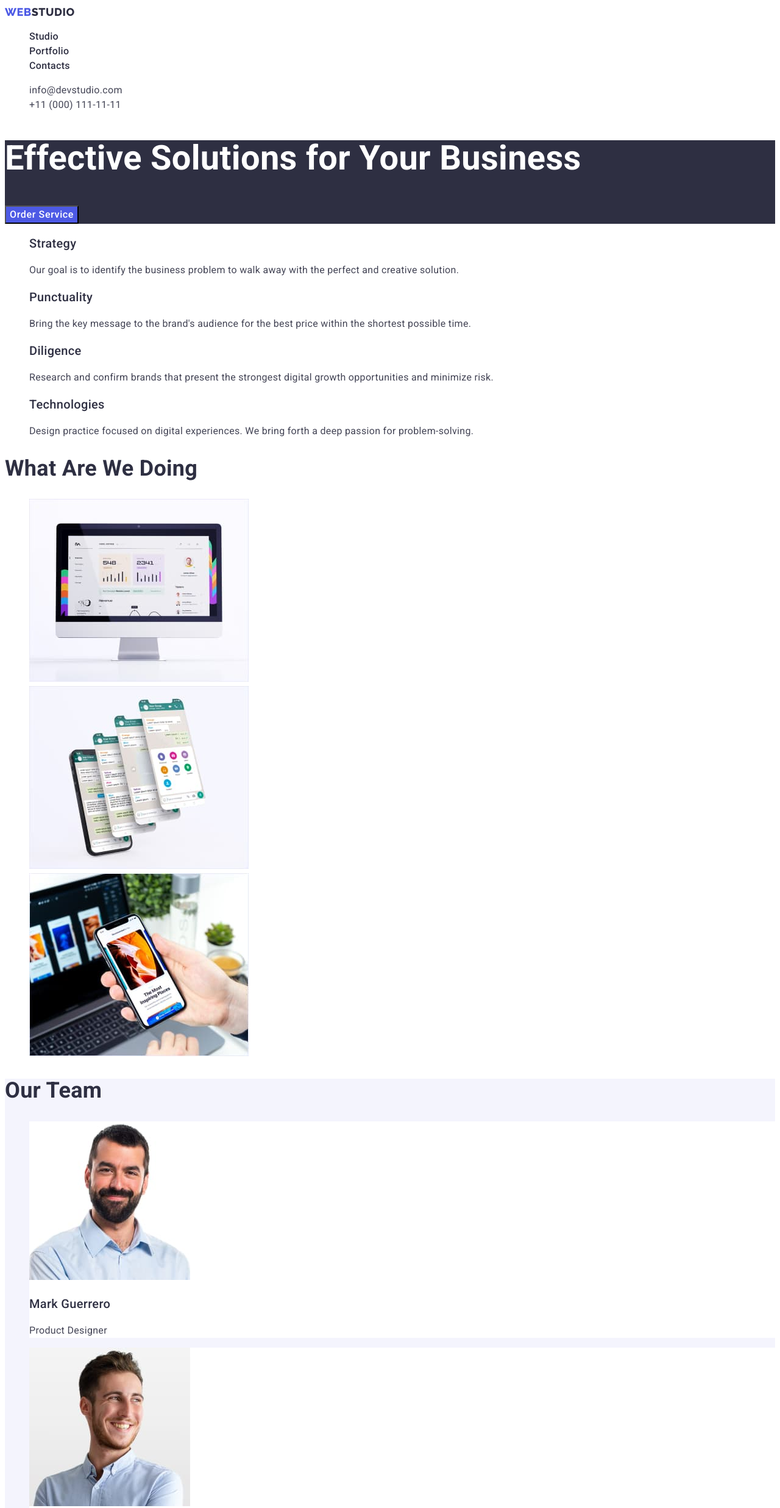
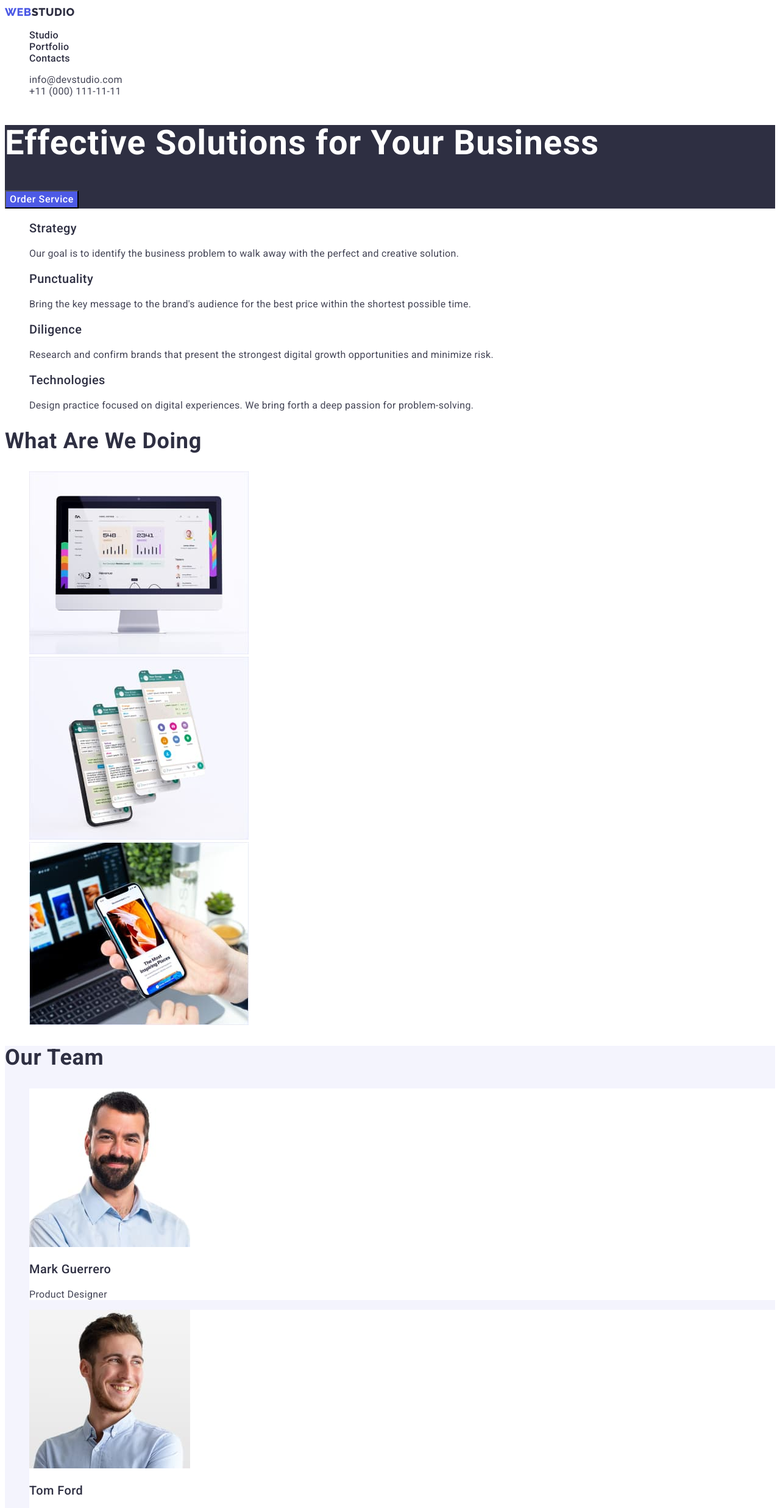
Before and after one commit to AlexandrOvsii/goit-markup-hw-02, a plain HTML site: page index.html in a window 1280 px wide. Shown: the top 2473 px of the page at 61% size. Drawn offline with Linux system fonts and the light colour scheme.

Commit message:
update-letter-spacing+LH

```diff
--- a/css/styles.css
+++ b/css/styles.css
@@ -2,8 +2,6 @@ body {
   font-family: var(--primary-font);
   background-color: #ffffff;
   font-size: 16px;
-  line-height: 1.5;
-  letter-spacing: 0.02em;
 }
 
 :root {
@@ -34,9 +32,6 @@ body {
   margin: -1px;
 }
 
-/* ======================= COMPONENTS ====================== */
-/* ======================= /COMPONENTS ====================== */
-
 /* ======================= HEADER ====================== */
 .cite-logo {
   font-family: var(--seconday-font);
@@ -56,11 +51,13 @@ body {
 .menu-link {
   font-weight: 500;
   color: #2e2f42;
+  letter-spacing: 0.02em;
 }
 
 .address-link {
   font-style: normal;
   color: var(--primary-font-color);
+  letter-spacing: 0.02em;
 }
 
 .menu-link:hover,
@@ -82,12 +79,13 @@ body {
   font-size: 56px;
   line-height: 1.07;
   color: #ffffff;
+  letter-spacing: 0.02em;
 }
 
 .modal-btn {
   font-weight: 500;
   font-size: inherit;
-  line-height: inherit;
+  line-height: 1.5;
   display: flex;
   align-items: center;
   letter-spacing: 0.04em;
@@ -100,7 +98,7 @@ body {
 .btn {
   font-weight: 500;
   font-size: inherit;
-  line-height: inherit;
+  line-height: 1.5;
   display: flex;
   align-items: center;
   text-align: center;
@@ -136,6 +134,7 @@ btn:focus {
   font-weight: 500;
   font-size: 20px;
   line-height: 1.2;
+  letter-spacing: 0.02em;
   color: var(--secondary-font-color);
 }
 
@@ -152,6 +151,7 @@ btn:focus {
   line-height: 1.11;
   text-transform: capitalize;
   color: var(--secondary-font-color);
+  letter-spacing: 0.02em;
 }
 /*==================/ABOUT ================== */
 
@@ -161,10 +161,12 @@ btn:focus {
   font-size: 20px;
   line-height: 1.2;
   color: var(--secondary-font-color);
+  letter-spacing: 0.02em;
 }
 
 .team-description {
   color: var(--primary-font-color);
+  letter-spacing: 0.02em;
 }
 
 .team {
```
